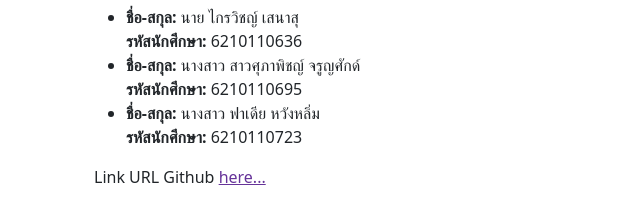
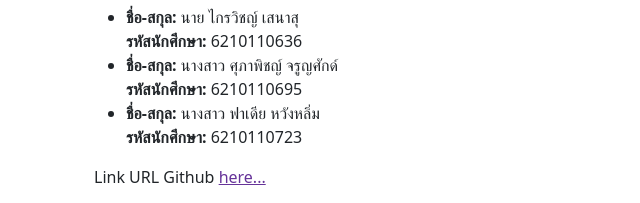
Before and after one commit to s6210110342/assign1a-task2, a Gatsby site: page /about in a window 1280 px wide. Shown: the part 251-454 px from the top of the page, 0-640 px from the left. Built offline with nearby package versions, Linux system fonts and the light colour scheme; Gatsby itself is replaced by a stand-in of ours.

Commit message:
Completely

```diff
--- a/src/pages/about.js
+++ b/src/pages/about.js
@@ -23,7 +23,7 @@ const AboutPage = () => (
             <li> <b>ชื่อ-สกุล: </b> นาย ไกรวิชญ์ เสนาสุ</li>
                  <b>รหัสนักศึกษา: </b> 6210110636
             {/* 4 */}
-            <li> <b>ชื่อ-สกุล: </b> นางสาว สาวศุภาพิชญ์ จรูญศักด์</li>
+            <li> <b>ชื่อ-สกุล: </b> นางสาว ศุภาพิชญ์ จรูญศักด์</li>
                  <b>รหัสนักศึกษา: </b> 6210110695
             {/* 5 */}
             <li> <b>ชื่อ-สกุล: </b> นางสาว ฟาเดีย หวังหลิ่ม</li>
```
